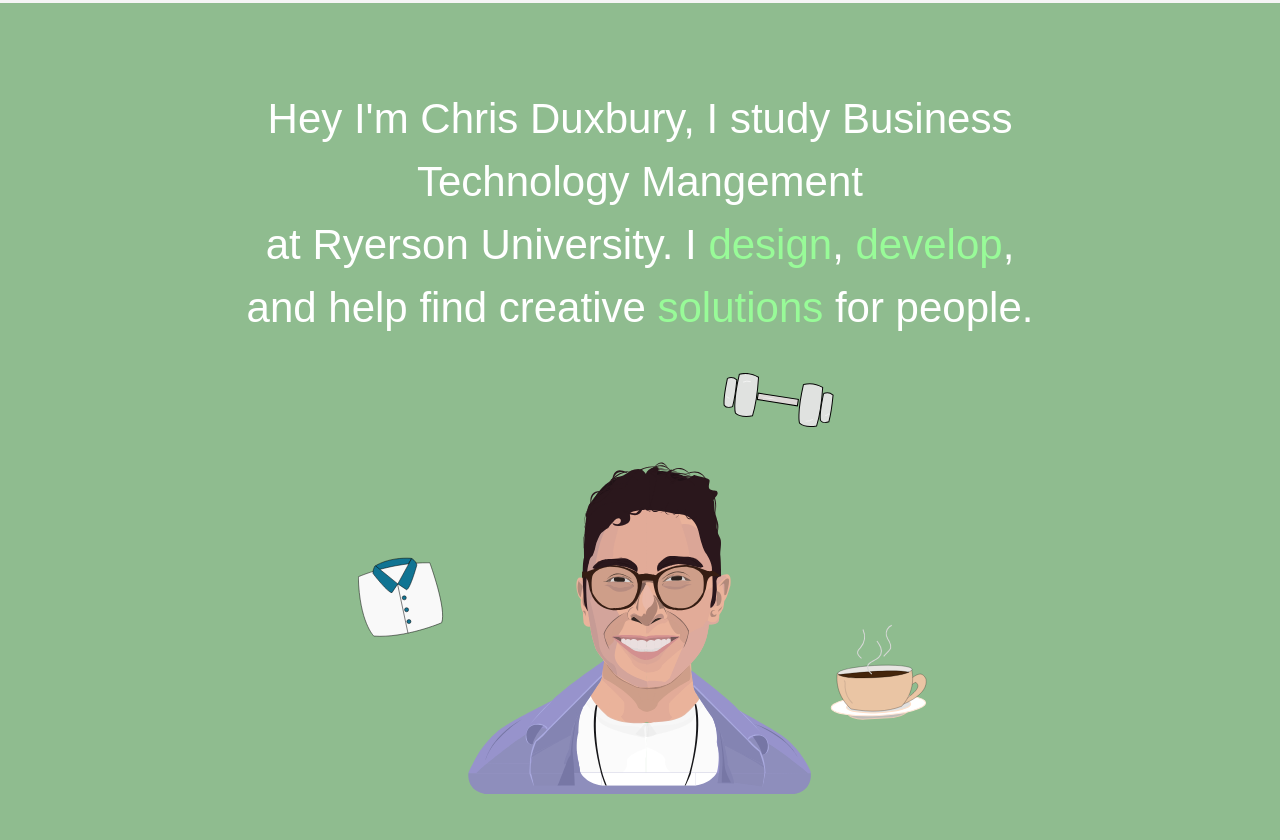
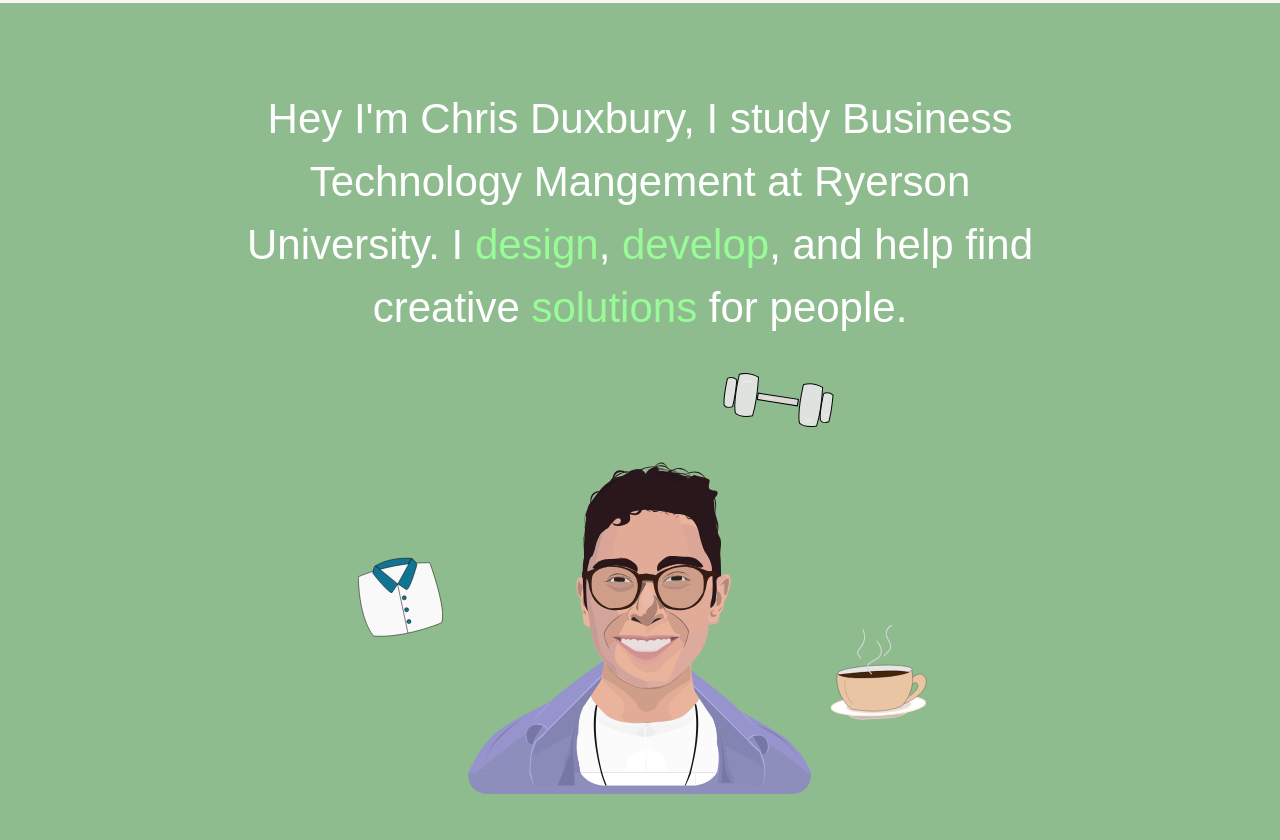
Before and after one commit to cdux44/cdux44.github.io, a plain HTML site: page index.html in a window 1280 px wide. Shown: the part 837-1677 px from the top of the page. Drawn offline with nearby package versions, Linux system fonts and the light colour scheme; a script that the page names is missing; a web font is replaced by a local one.

Commit message:
breaker gone bio

```diff
--- a/index.html
+++ b/index.html
@@ -97,7 +97,7 @@
 
   <div data-aos="fade-up"  data-aos-delay="150" data-aos-duration="700"
      class= "about-text" style="z-index: -2;">
-  Hey I'm Chris Duxbury, I study Business Technology Mangement<br> at Ryerson University. I <span class="text-highlight">design</span>, <span class="text-highlight">develop</span>, and help find creative <span class="text-highlight">solutions</span> for people.
+  Hey I'm Chris Duxbury, I study Business Technology Mangement at Ryerson University. I <span class="text-highlight">design</span>, <span class="text-highlight">develop</span>, and help find creative <span class="text-highlight">solutions</span> for people.
 <!--  I am great at finding creative approaches to manage projects and improve the overall process. -->
   <!-- I love fitness, art and my hometown Toronto. Scroll down to see some of my work and experience!-->
   </div>
```
